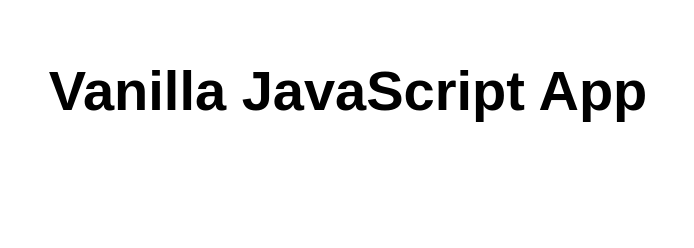
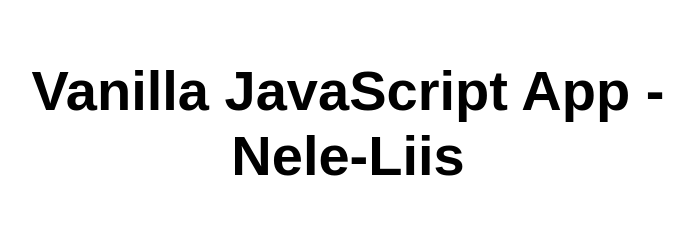
Before and after one commit to liisnele/azapp2025, a website: page src/index.html in a window 1280 px wide. Shown: the whole page, without its empty margins (292-986 px from the left). Drawn offline with Linux system fonts and the light colour scheme.

Commit message:
Update index.html

```diff
--- a/src/index.html
+++ b/src/index.html
@@ -10,7 +10,7 @@
 
 <body>
   <main>
-    <h1>Vanilla JavaScript App</h1>
+    <h1>Vanilla JavaScript App - Nele-Liis</h1>
   </main>
 </body>
 
```
